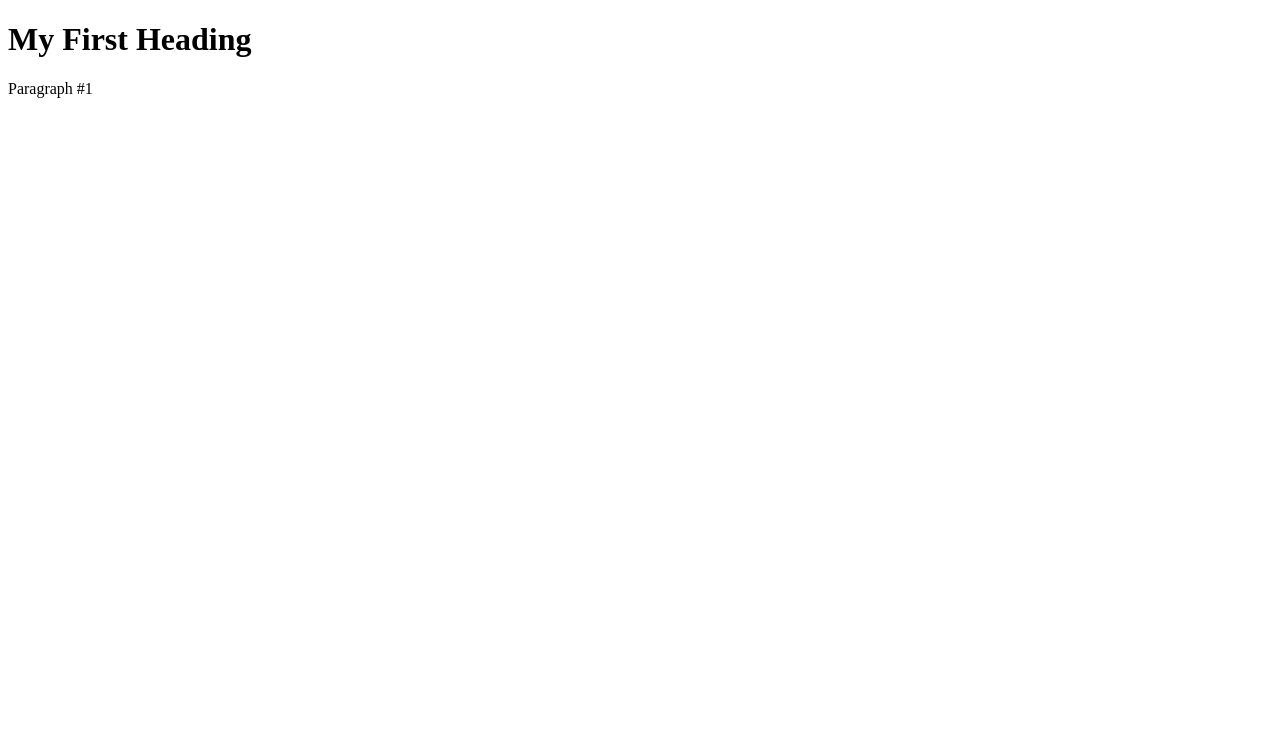
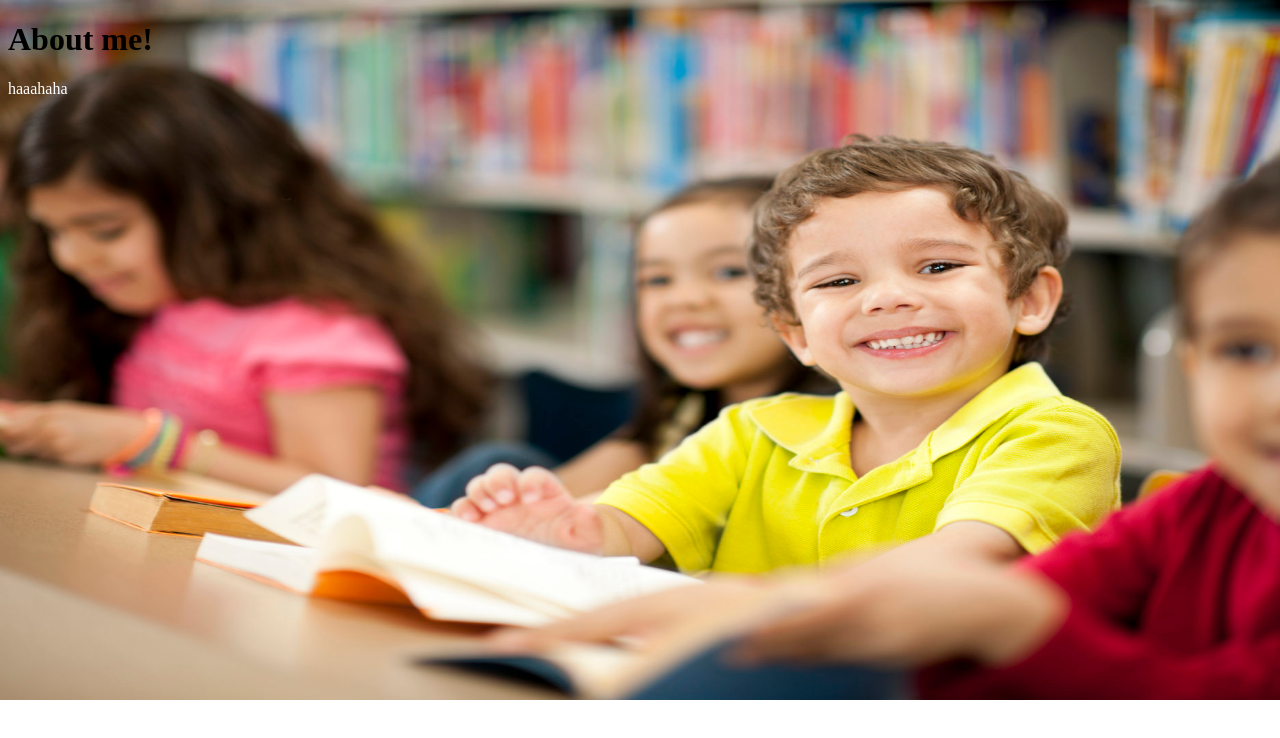
Before and after one commit to khakikhalil/Test2, a plain HTML site: page index.html in a window 1280 px wide. Drawn offline with Linux system fonts and the light colour scheme.

Commit message:
starting to actually make the GH site

```diff
--- /dev/null
+++ b/Main.css
@@ -0,0 +1,14 @@
+p{
+
+	color:white;
+}
+body{
+
+	font-size: 1em;
+
+	background-image: url("reading-and-smiling-in-class.jpg");
+	background-repeat: no-repeat;
+	background-size: 1400px 700px
+}
+
+background-image
--- a/index.html
+++ b/index.html
@@ -2,13 +2,35 @@
 
 <html>
   <head>
-    <title>Khalil's site</title>
+    <title>Khalil's GitHub Website</title>
+    <link rel="stylesheet" type="text/css" href="Main.css">
   </head>
 
   <body>
 
-    <h1>My First Heading</h1>
-    <p> Paragraph #1</p>
+    <h1>About me!</h1>
+    <p> haaahaha</p>
 
   </body>
+
+
+
+
+
+
+
+
+
+
+
+
+
+
+
+
+
+
+
+
+
 </html>
```
Also changed, not shown: reading-and-smiling-in-class.jpg (added).
